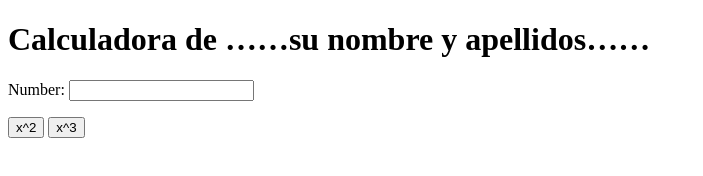
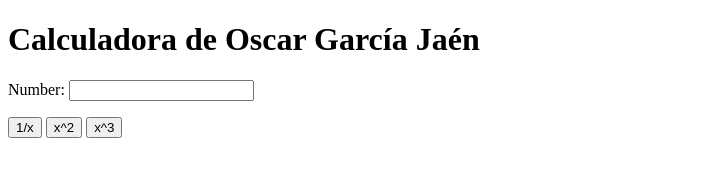
Before and after one commit to oscargarciajaen/4_1_OGJ_my_calculator_2, a plain HTML site: page index.html in a window 1280 px wide. Shown: the whole page, without its empty margins (0-703 px from the left). Drawn offline with Linux system fonts and the light colour scheme.

Commit message:
1/x button

```diff
--- a/index.html
+++ b/index.html
@@ -5,10 +5,11 @@
         <meta charset="utf-8">
     </head>
     <body>
-        <h1>Calculadora de ……su nombre y apellidos……</h1>
+        <h1>Calculadora de Oscar García Jaén</h1>
         Number:
         <input type="text" id="n1">
         <p>
+            <button onclick="inverse()"> 1/x </button>
             <button onclick="square()"> x^2 </button>
             <button onclick="cube()"> x^3 </button>
         </p>
@@ -21,6 +22,10 @@
                 var num = document.getElementById("n1");
                 num.value = Math.pow(num.value, 2);
             }
+            function inverse() {
+                var num = document.getElementById("n1");
+                num.value = 1/num.value;
+            }
         </script>
     </body>
 </html>
```
